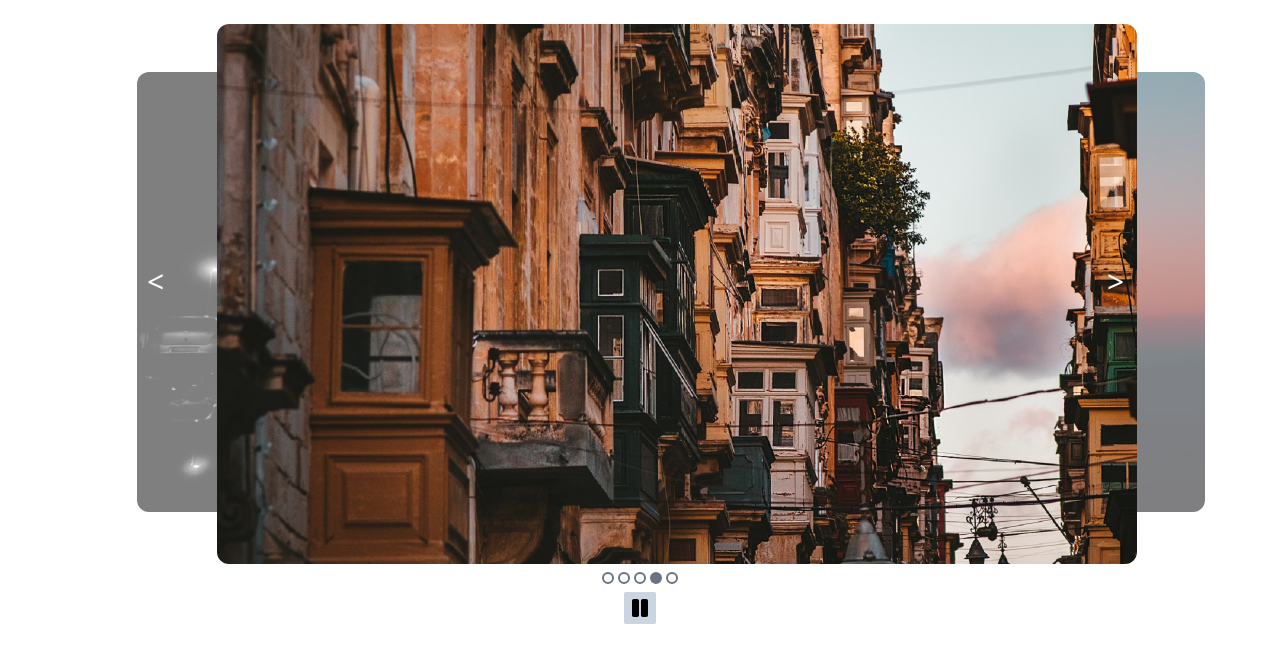
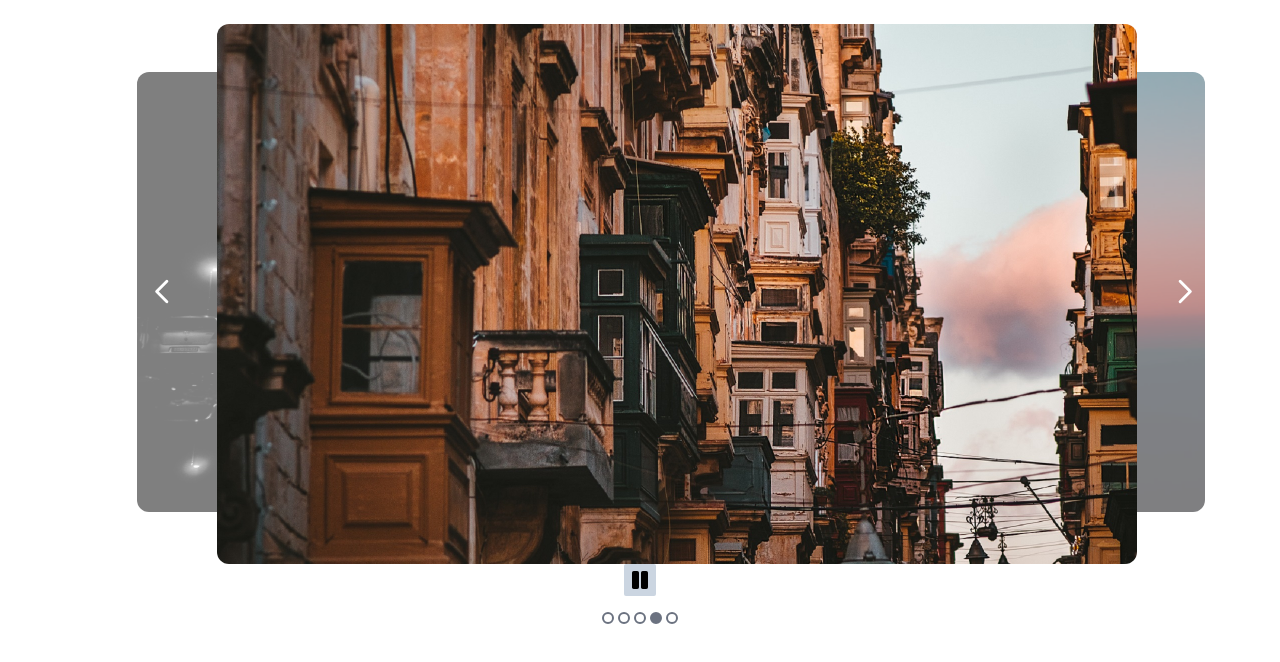
Before and after one commit to jain-d/carousel, a website: page index.html in a window 1280 px wide. Drawn offline with Linux system fonts and the light colour scheme.

Commit message:
code updates

```diff
--- a/app.js
+++ b/app.js
@@ -7,8 +7,7 @@ let controller = document.querySelector("#controller");
 let play = controller.querySelector("#play");
 let pause = controller.querySelector("#pause");
 let slide = true;
-let id,
-  record = 0;
+let id, record = 0;
 let card = Array.from(cards);
 
 for (f = 0; f < card.length; f++) {
--- a/css/component.css
+++ b/css/component.css
@@ -15,7 +15,7 @@
         @apply translate-x-64 z-20 translate-y-12 opacity-50;
     }
     .card-hidden {
-        @apply translate-x-24 translate-y-12;
+        @apply translate-x-24 translate-y-12 z-0;
     }
     .indicatorButton{
         @apply border-2 border-gray-500 bg-transparent rounded-full p-1 cursor-pointer;
--- a/index.html
+++ b/index.html
@@ -13,19 +13,20 @@
     <div class="container">
         <div class="w-[1006px] h-[600px] flex flex-col mx-auto">
             <div class="cards">
-                <button id="prevButton" class="text-3xl absolute top-[240px] left-[10px] text-white z-30"><</button>
+                <button id="prevButton" class="text-3xl absolute top-[250px] left-2 text-white z-30"><svg width="35" height="35" fill="none" viewBox="0 0 24 24" xmlns="http://www.w3.org/2000/svg"><path d="M15.707 4.293a1 1 0 0 1 0 1.414L9.414 12l6.293 6.293a1 1 0 0 1-1.414 1.414l-7-7a1 1 0 0 1 0-1.414l7-7a1 1 0 0 1 1.414 0Z" fill="#ffffff"/></svg></button>
                 <div class="card bg-[url('./assets/sample-img1.jpg')] bg-cover"></div>
                 <div class="card bg-[url('./assets/sample-img3.jpg')] bg-cover"></div>
                 <div class="card bg-[url('./assets/sample-img2.jpg')] bg-cover"></div>
                 <div class="card bg-[url('./assets/sample-img4.jpg')] bg-cover"></div>
                 <div class="card bg-[url('./assets/sample-img5.jpg')] bg-cover"></div>
-                <button id="nextButton" class="text-3xl absolute top-[240px] left-[970px] text-white z-30">></button>
+                <button id="nextButton" class="text-3xl absolute top-[250px] left-[1030px] text-white z-30"><svg width="35" height="35" fill="none" viewBox="0 0 24 24" xmlns="http://www.w3.org/2000/svg"><path d="M8.293 4.293a1 1 0 0 0 0 1.414L14.586 12l-6.293 6.293a1 1 0 1 0 1.414 1.414l7-7a1 1 0 0 0 0-1.414l-7-7a1 1 0 0 0-1.414 0Z" fill="#ffffff"/></svg></button>
             </div>
-            <div class="indicator mt-4 flex justify-center gap-1"></div>
-            <button id="controller" class="bg-slate-300 w-8 self-center rounded-sm p-1 mt-2">
+            <button id="controller" class="bg-slate-300 w-8 self-center rounded-sm p-1">
                 <svg id="pause" class="hidden" width="24" height="24" fill="#000000" viewBox="0 0 24 24" xmlns="http://www.w3.org/2000/svg"><path d="M5.746 3a1.75 1.75 0 0 0-1.75 1.75v14.5c0 .966.784 1.75 1.75 1.75h3.5a1.75 1.75 0 0 0 1.75-1.75V4.75A1.75 1.75 0 0 0 9.246 3h-3.5ZM14.746 3a1.75 1.75 0 0 0-1.75 1.75v14.5c0 .966.784 1.75 1.75 1.75h3.5a1.75 1.75 0 0 0 1.75-1.75V4.75A1.75 1.75 0 0 0 18.246 3h-3.5Z"/></svg>
                 <svg id="play" class="" width="24" height="24" fill="#000000" viewBox="0 0 24 24" xmlns="http://www.w3.org/2000/svg"><path d="M5 5.274c0-1.707 1.826-2.792 3.325-1.977l12.362 6.726c1.566.853 1.566 3.101 0 3.953L8.325 20.702C6.826 21.518 5 20.432 5 18.726V5.274Z"/></svg>
             </button>
+            <div class="indicator mt-4 flex justify-center gap-1"></div>
+
         </div>
     </div>
     <script src="./app.js"></script>
```
Also changed, not shown: output.css.
